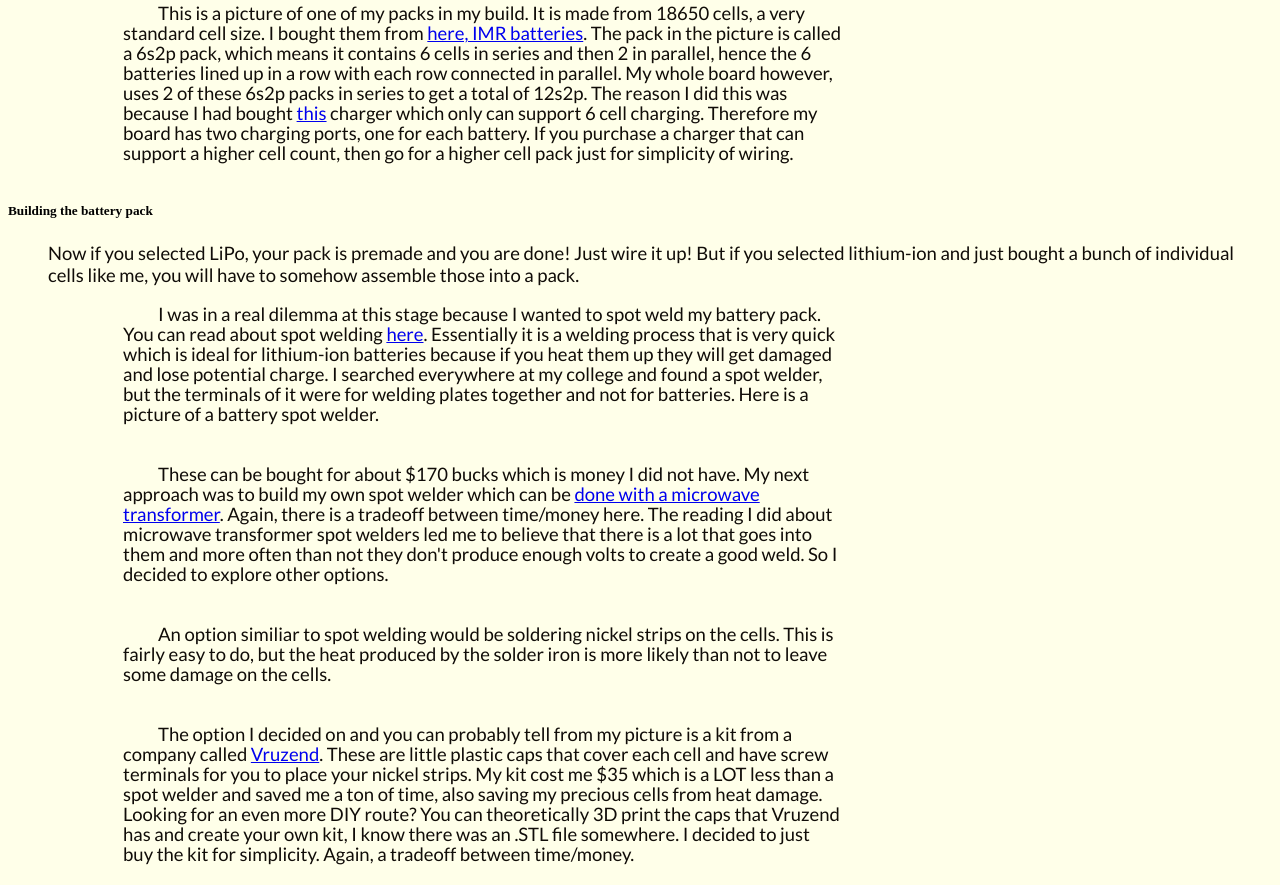
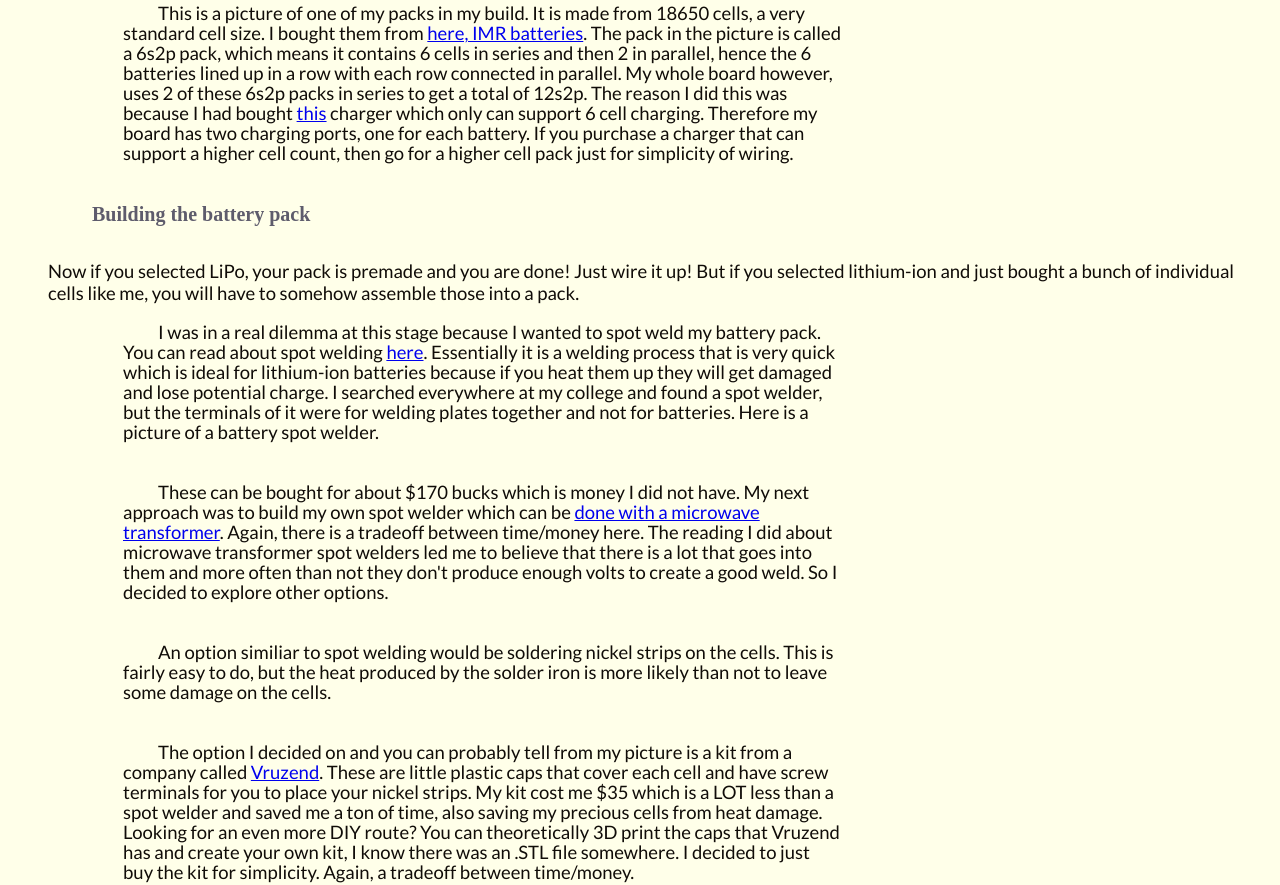
Before and after one commit to andersbandt/andersbandt.github.io, a plain HTML site: page projects/DIY_electric_longboard.html in a window 1280 px wide. Shown: the part 3717-4602 px from the top of the page. Drawn offline with nearby package versions, Linux system fonts and the light colour scheme.

Commit message:
Update stylesheet.css

```diff
--- a/css/stylesheet.css
+++ b/css/stylesheet.css
@@ -109,6 +109,12 @@ h3 {
 h4 {
   font-size: 24px;
   color: var(--color4);
+  margin-left: 84px;
+}
+
+h5 {
+  font-size: 20px;
+  color: var(--color5);
   margin-left: 84px;
 }
 
```
